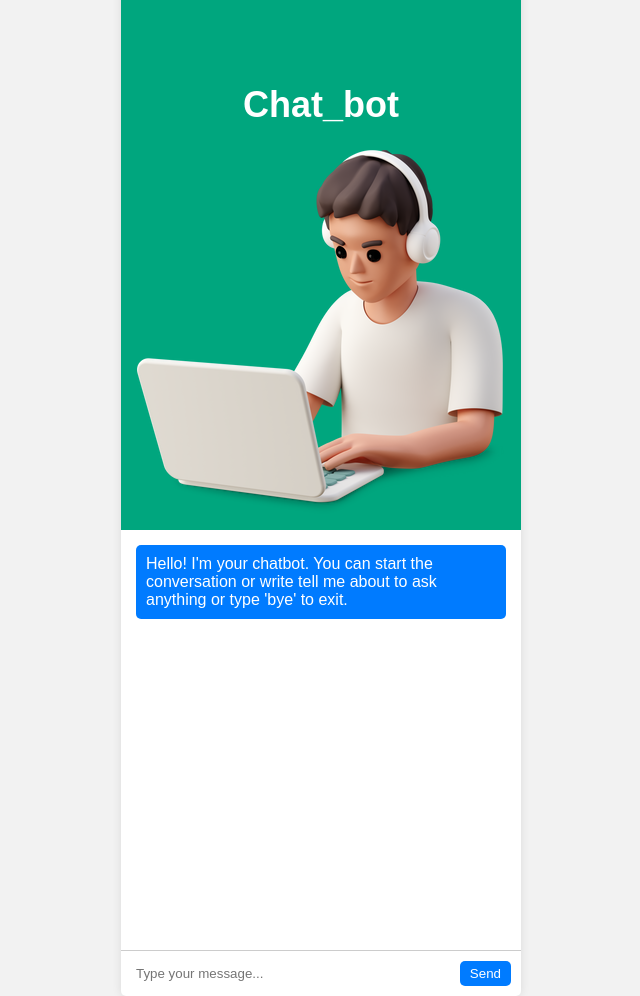
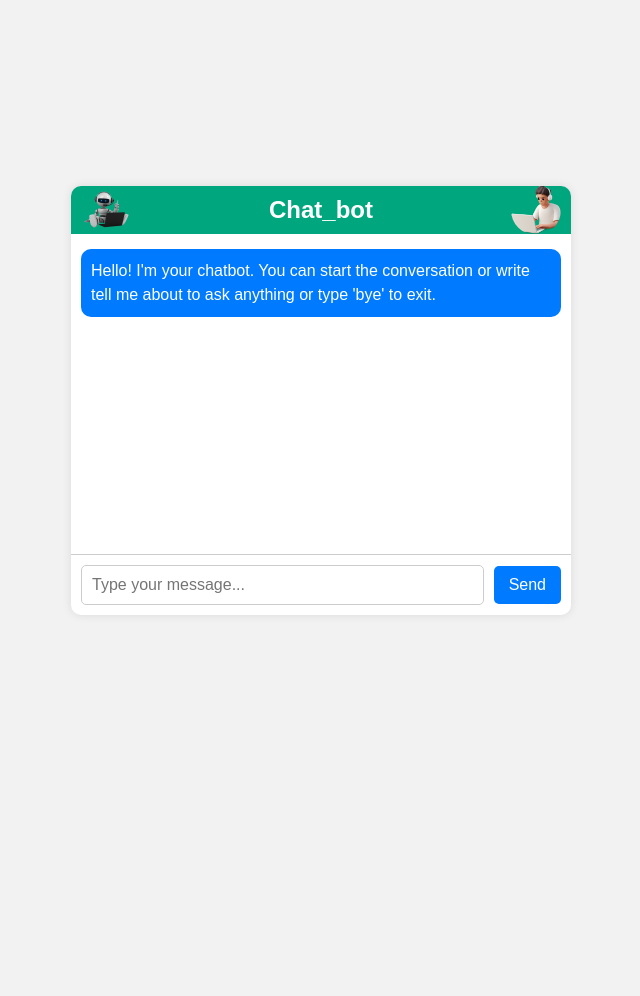
Before and after one commit to SHERJINAG/chat_bot, a Flask app: page / in a window 1280 px wide. Shown: the whole page, without its empty margins (319-959 px from the left). After the commit the page ends 615 px from the top, so only its background shows below. Run offline with Flask 3, Linux system fonts and the light colour scheme.

Commit message:
Update style.css

```diff
--- a/static/style.css
+++ b/static/style.css
@@ -1,65 +1,92 @@
+/* General Styles */
 body {
     font-family: Arial, sans-serif;
     background-color: #f2f2f2;
-}
-.botimg{
-    display: flex;
-    justify-items:center;
-    height: 100px;
-    width: 200px;
-    position: absolute;
-    margin-left: -170px;
-    margin-top: -460px;
-}
-.humanimg{
-    display: flex;
-    justify-items:center;
-    height: 90px;
-    width: 180px;
-    position: absolute;
-    margin-top: -460px;
-    margin-left: 350px;
-}
-.chat-container {
+    margin: 0;
+    padding: 0;
     display: flex;
     justify-content: center;
     align-items: center;
-    margin-top: 270px;
-    height: 100px;
+    height: 100vh;
 }
 
-.chat-box {
-    background-color: #fff;
-    box-shadow: 0 0 10px rgba(0, 0, 0, 0.1);
-    width: 400px;
-    border-radius: 5px;
-    overflow: hidden;
+/* Chat Container */
+.chat-container {
+    display: flex;
+    flex-direction: column;
+    align-items: center;
+    width: 90%;
+    max-width: 500px;
+    margin: auto;
 }
 
+/* Chat Header */
+/* Chat Header */
 .chat-header {
     background-color: #00A67E;
     color: #fff;
     padding: 10px;
+    display: flex;
+    align-items: center;
+    justify-content: center;
+    font-size: 18px;
+    position: relative;
+}
+
+.chat-header img.left-img {
+    position: absolute;
+    left: 10px;
+    top: 50%;
+    transform: translateY(-50%);
+    height: 50px;
+    width: auto;
+    border-radius: 50%;
+}
+
+.chat-header img.right-img {
+    position: absolute;
+    right: 10px;
+    top: 50%;
+    transform: translateY(-50%);
+    height: 50px;
+    width: auto;
+    border-radius: 50%;
+}
+
+.chat-header h1 {
+    margin: 0;
+    font-size: 24px;
     text-align: center;
-    font-size: 18px;
+}
+
+
+/* Chat Box */
+.chat-box {
+    background-color: #fff;
+    box-shadow: 0 0 10px rgba(0, 0, 0, 0.1);
+    width: 100%;
+    border-radius: 10px;
+    overflow: hidden;
 }
 
 .chat-body {
     padding: 10px;
-    min-height: 400px;
-    max-height: 500px;
+    min-height: 300px;
+    max-height: 400px;
     overflow-y: scroll;
 }
 
 .chat-message {
     padding: 10px;
-    margin: 5px;
-    border-radius: 5px;
+    margin: 5px 0;
+    border-radius: 10px;
+    line-height: 1.5;
 }
 
 .chatbot-message {
     background-color: #007bff;
     color: #fff;
+    align-self: flex-start;
 }
 
 .chat-input {
@@ -71,21 +98,45 @@ body {
 }
 
 input[type="text"] {
-    width: 80%;
-    padding: 5px;
-    border: none;
+    flex: 1;
+    padding: 10px;
+    margin-right: 10px;
+    border: 1px solid #ccc;
     border-radius: 5px;
+    font-size: 16px;
 }
 
 button {
     background-color: #007bff;
     color: #fff;
     border: none;
-    padding: 5px 10px;
+    padding: 10px 15px;
     border-radius: 5px;
     cursor: pointer;
+    font-size: 16px;
 }
 
 button:hover {
     background-color: #0056b3;
 }
+
+/* Responsive Design */
+@media only screen and (max-width: 600px) {
+    .chat-body {
+        min-height: 250px;
+        max-height: 350px;
+    }
+
+    .chat-header img {
+        height: 40px;
+    }
+
+    button {
+        padding: 8px 12px;
+        font-size: 14px;
+    }
+
+    input[type="text"] {
+        font-size: 14px;
+    }
+}
```
